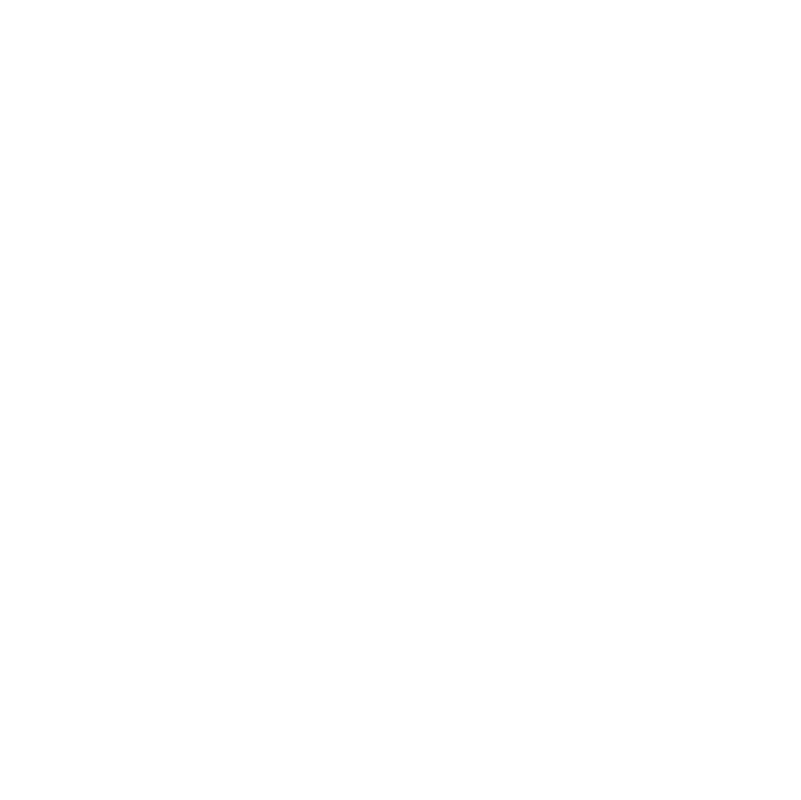
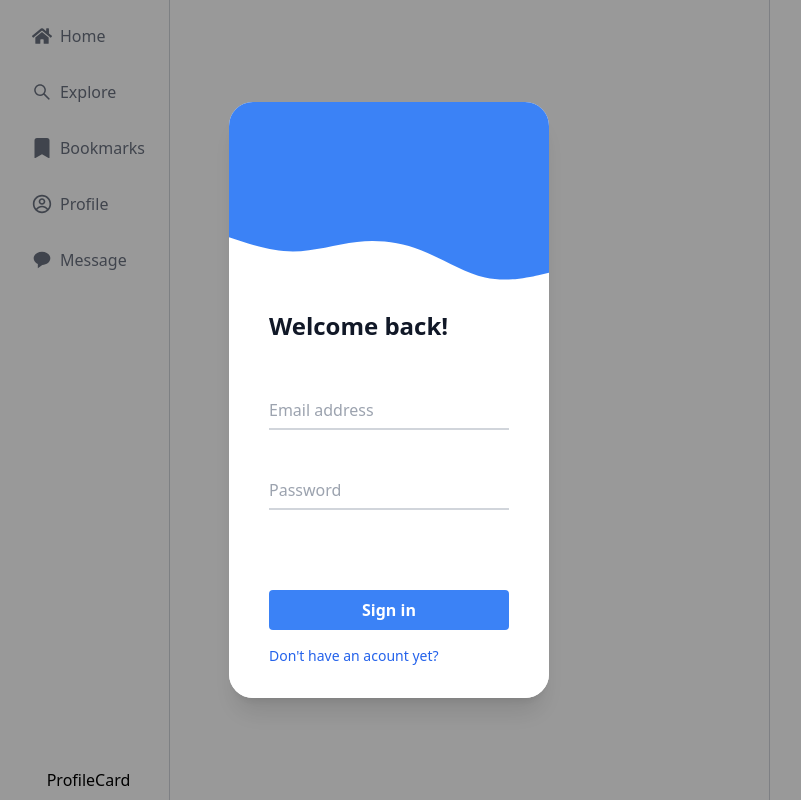
Before and after one commit to SSam0419/TwitterCloneClient, a React (Vite) app: page /sign_in in a window 1280 px wide. Before the commit this address had no page. Shown: the whole page, without its empty margins (251-1052 px from the left). Built offline with nearby package versions, Linux system fonts and the light colour scheme.

Commit message:
finish login form ui

```diff
--- a/src/App.tsx
+++ b/src/App.tsx
@@ -7,9 +7,9 @@
 export default function App() {
   return (
     <Routes>
-      <Route index element={<Login />} />
       <Route path="/" element={<MainLayout />}>
-        <Route path="/home" element={<Home />} />
+        <Route index path="/home" element={<Home />} />
+        <Route path="/sign_in" element={<Login />} />
       </Route>
     </Routes>
   );
--- /dev/null
+++ b/src/components/Common/GlobalPopUp.tsx
@@ -0,0 +1,25 @@
+import React, { useEffect } from "react";
+
+interface ModalProps {
+  children: React.ReactNode;
+  onClose: Function;
+}
+const GlobalPopUp: React.FC<ModalProps> = ({ children, onClose }) => {
+  return (
+    <div
+      className="fixed inset-0 w-full h-full bg-black bg-opacity-40"
+      onClick={() => onClose()}
+    >
+      <div
+        className="fixed top-1/2 left-1/2 transform -translate-x-1/2 -translate-y-1/2"
+        onClick={(e) => {
+          e.stopPropagation();
+        }}
+      >
+        {children}
+      </div>
+    </div>
+  );
+};
+
+export default GlobalPopUp;
--- a/src/components/Forms/LoginForm.tsx
+++ b/src/components/Forms/LoginForm.tsx
@@ -54,16 +54,10 @@
   }`;
 
   return (
-    <div className="">
-      <div
-        className={`selection:${
-          isRegistering ? "bg-rose-500" : "bg-blue-500"
-        } selection:text-white`}
-      >
+    <div>
+      <div className={`selection:text-white`}>
         <div
-          className={`min-h-screen ${
-            isRegistering ? "bg-rose-100" : "bg-blue-100"
-          } selection:text-white flex justify-center items-center`}
+          className={`min-h-screen election:text-white flex justify-center items-center`}
         >
           <div className="p-8 flex-1">
             <div className="w-80 bg-white rounded-3xl mx-auto overflow-hidden shadow-xl">
--- a/src/pages/Login.tsx
+++ b/src/pages/Login.tsx
@@ -1,12 +1,17 @@
 import React, { useState } from "react";
 import LoginForm from "../components/Forms/LoginForm";
+import GlobalPopUp from "../components/Common/GlobalPopUp";
+import { useNavigate } from "react-router-dom";
 
 const Login = () => {
+  const navigate = useNavigate();
   return (
-    <div>
-      <div>{<LoginForm />}</div>
-      <div> </div>
-    </div>
+    <GlobalPopUp
+      children={<LoginForm />}
+      onClose={() => {
+        navigate("/");
+      }}
+    />
   );
 };
 
--- a/src/utilities/SideBarLinks.tsx
+++ b/src/utilities/SideBarLinks.tsx
@@ -31,7 +31,7 @@
   },
   //My profile page display my profile and my tweets
   {
-    link: "/my_profile",
+    link: "/sign_in",
     icon: CgProfile,
     name: "Profile",
   },
```
